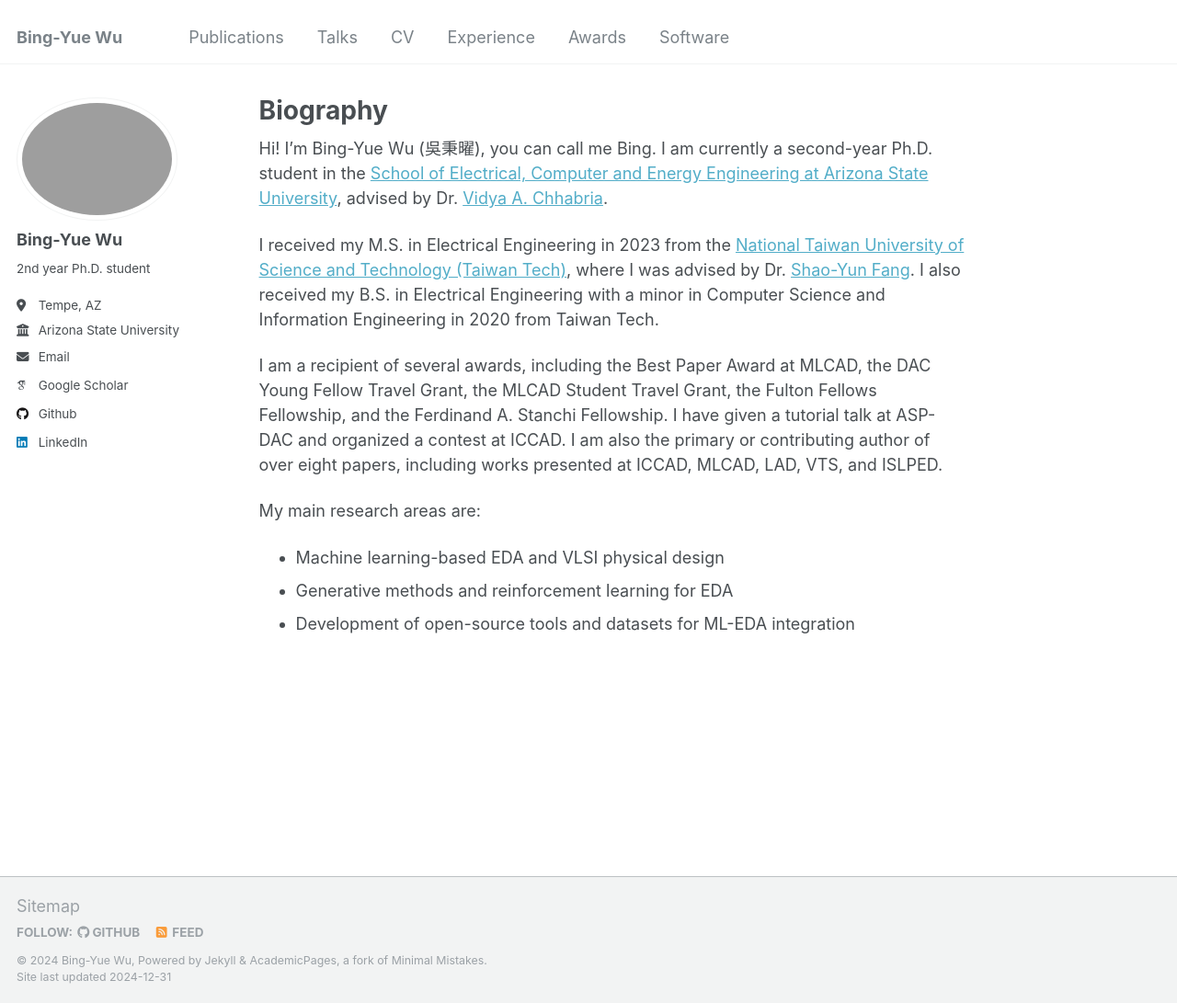
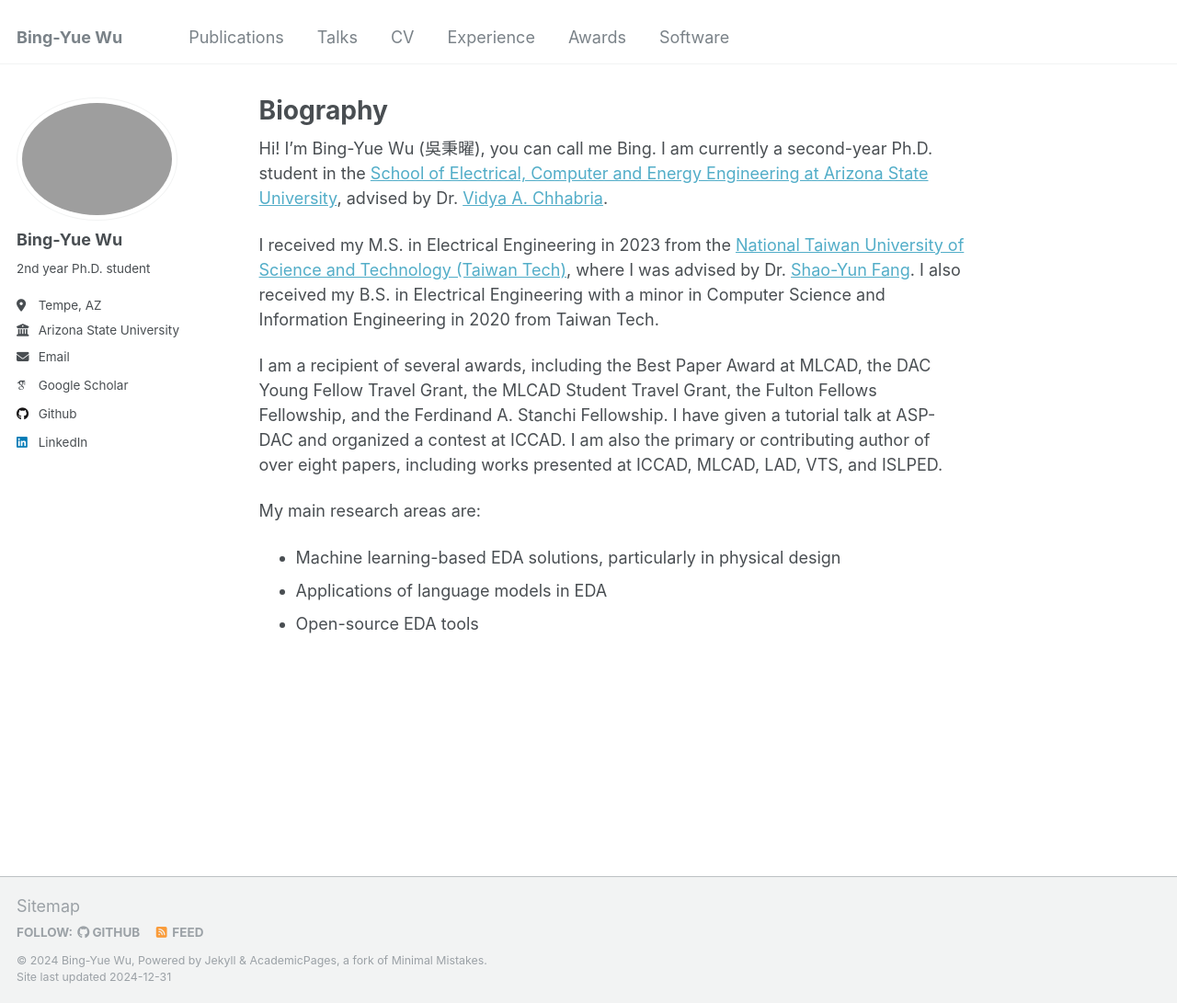
Before and after one commit to bingyuew/bingyuew.github.io, a Jekyll site: the page built from _pages/about.md, in a window 1280 px wide and 1091 px high. Shown: the whole window at 92% size. Built offline with Jekyll 4.4.1, drawn with Linux system fonts in a browser that asks for light colours; some web fonts are replaced.

Commit message:
update about me
Signed-off-by: Bing-Yue Wu <bingyuew@Bing-Yues-MacBook-Air.local>

```diff
--- a/_pages/about.md
+++ b/_pages/about.md
@@ -16,6 +16,6 @@ I am a recipient of several awards, including the Best Paper Award at MLCAD, the
 
 My main research areas are:
 
-* Machine learning-based EDA and VLSI physical design
-* Generative methods and reinforcement learning for EDA
-* Development of open-source tools and datasets for ML-EDA integration
+* Machine learning-based EDA solutions, particularly in physical design
+* Applications of language models in EDA
+* Open-source EDA tools
```
